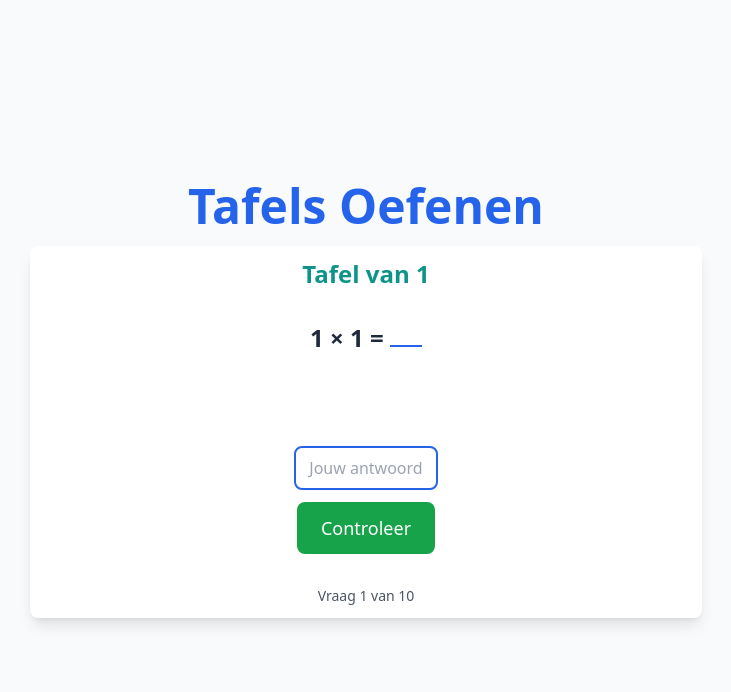
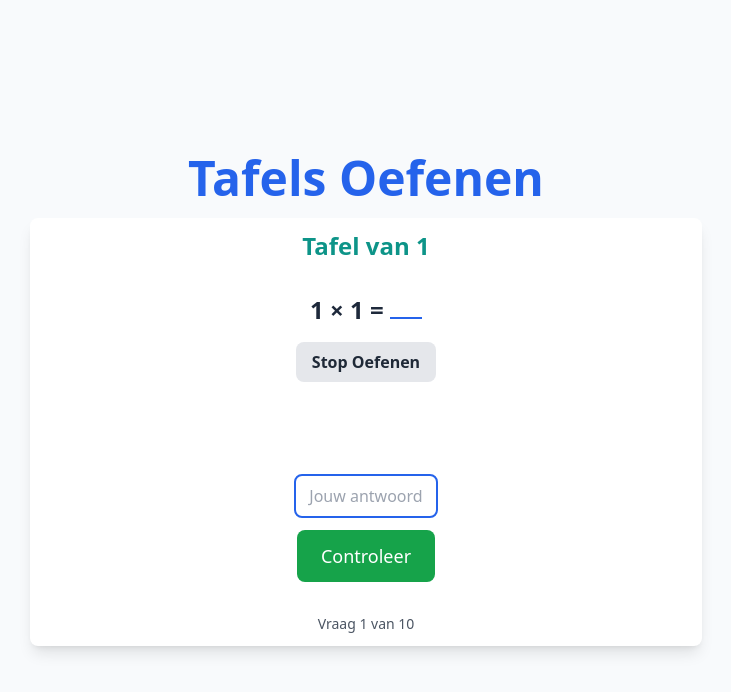
Before and after one commit to edwinbulter/multiplication-trainer, a React (Vite) app: page /practice/1 in a window 1280 px wide. Shown: the top 692 px of the page, without its empty margins (274-1005 px from the left). Built offline with nearby package versions, Linux system fonts and the light colour scheme; sample sign-in values are in the browser's storage.

Commit message:
update doc

```diff
--- a/src/components/PracticeScreen.jsx
+++ b/src/components/PracticeScreen.jsx
@@ -142,6 +142,12 @@ const PracticeScreen = ({ onSaveScore }) => {
       <div className="text-3xl my-8 font-bold sm:text-2xl sm:my-4 small-mobile:text-xl small-mobile:my-2">
         <p>{questions[currentQuestionIndex].multiplicand.toString().replace('.', ',')} × {questions[currentQuestionIndex].multiplier} = <span className="text-blue-600 border-b-2 border-blue-600 min-w-8 inline-block text-center">{userAnswer}</span></p>
       </div>
+      <button
+        onClick={() => navigate('/tables')}
+        className="bg-gray-200 hover:bg-gray-300 text-gray-800 font-semibold py-2 px-4 rounded-lg transition-colors mb-4"
+      >
+        Stop Oefenen
+      </button>
       <div className={`my-4 p-3 rounded-lg font-bold min-h-12 w-4/5 max-w-sm box-border text-center flex items-center justify-center sm:min-h-11 sm:p-2 sm:text-sm xs:min-h-10 small-mobile:my-2 small-mobile:p-2 small-mobile:min-h-8 small-mobile:text-xs ${feedbackType === 'success' ? 'bg-green-600 text-white animate-pulse' : feedbackType === 'error' ? 'bg-red-600 text-white' : ''}`}>
         {feedback}
       </div>
```
